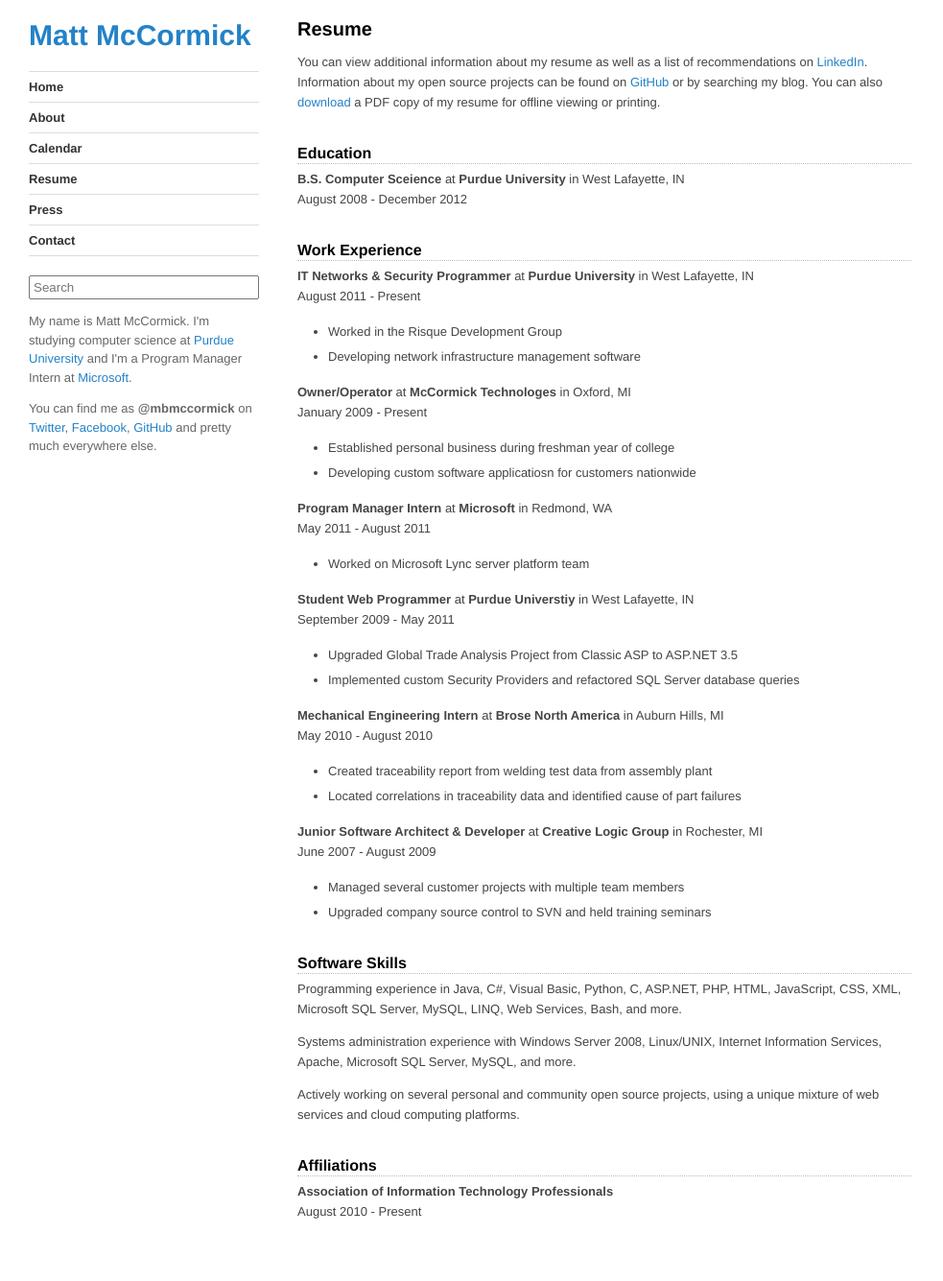
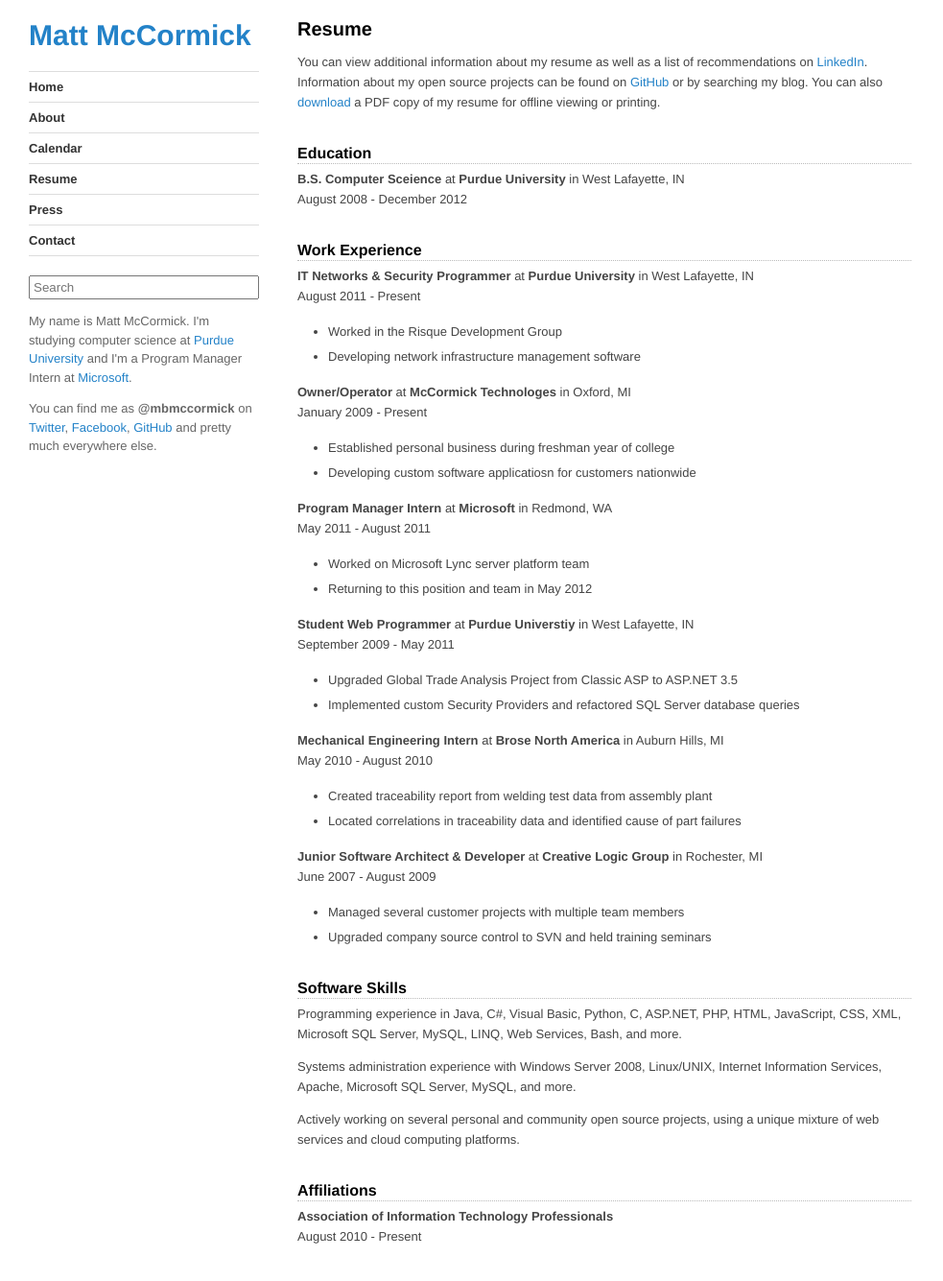
Before and after one commit to mbmccormick/mbmccormick.github.io, a Jekyll site: the page built from resume/index.md, in a window 1280 px wide and 1362 px high. Shown: the top 1335 px of the window at 96% size, without its empty margins (0-983 px from the left). Built offline with Jekyll 4.4.1, drawn with Linux system fonts in a browser that asks for light colours; Markdown is read by kramdown in place of the engine named in the settings.

Commit message:
Pushing resume changes live.

```diff
--- a/resume/index.md
+++ b/resume/index.md
@@ -32,6 +32,7 @@
 May 2011 - August 2011
 
 *   Worked on Microsoft Lync server platform team
+*   Returning to this position and team in May 2012
 
 
 **Student Web Programmer** at **Purdue Universtiy** in West Lafayette, IN
```
